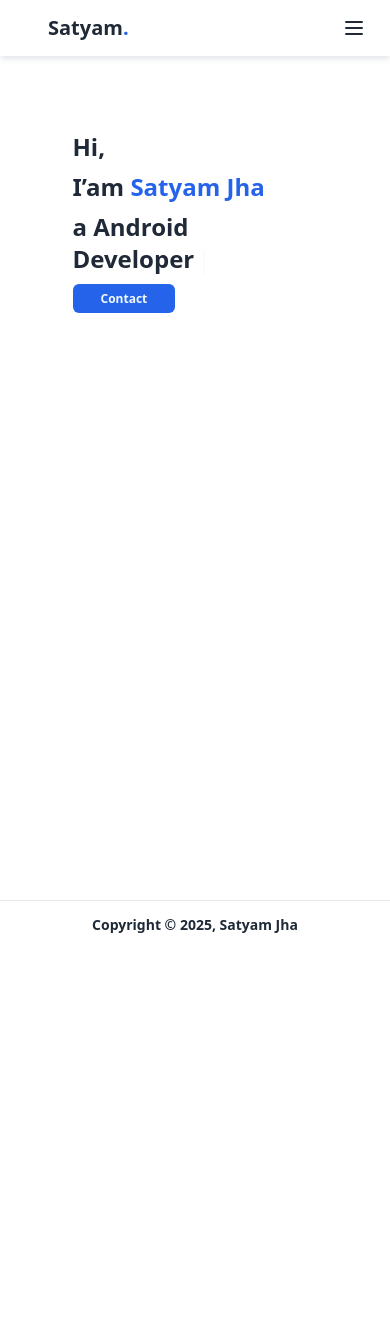
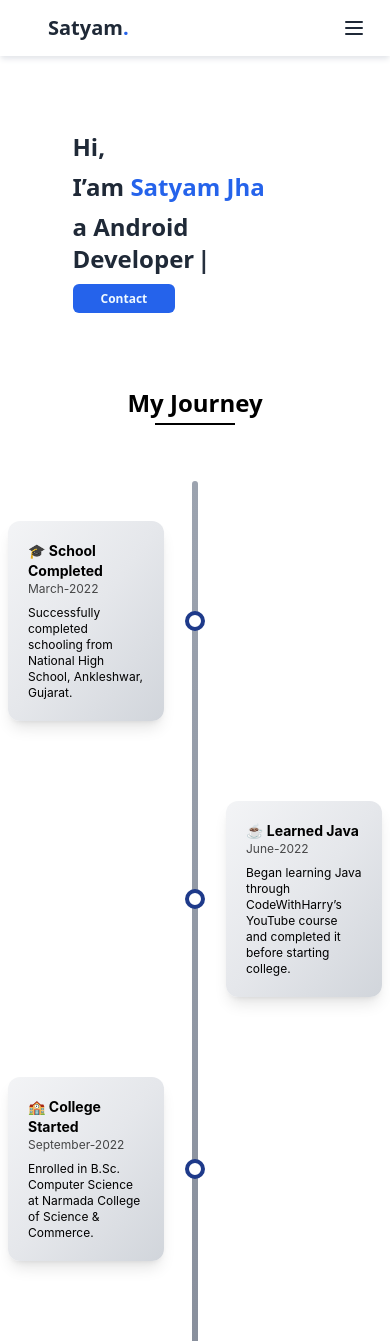
Before and after one commit to Satyamjha76/my-portfolio, a React (Create React App) app: page / in a window 390 px wide. Shown: the top 1341 px of the page. Before the commit the page ends 949 px from the top, so only its background shows below. Built offline with nearby package versions, Linux system fonts and the light colour scheme.

Commit message:
Home MyJourney Section
Completed Home with My Journey Section, also added a config MyJourney js File

```diff
--- /dev/null
+++ b/src/config/myJourney.js
@@ -0,0 +1,95 @@
+const myJourney = [
+  {
+    index: "1",
+    Title: "🎓 School Completed",
+    Description: "Successfully completed schooling from National High School, Ankleshwar, Gujarat.",
+    Date: "March-2022",
+  },
+  {
+    index: "2",
+    Title: "☕ Learned Java",
+    Description: "Began learning Java through CodeWithHarry’s YouTube course and completed it before starting college.",
+    Date: "June-2022",
+  },
+  {
+    index: "3",
+    Title: "🏫 College Started",
+    Description: "Enrolled in B.Sc. Computer Science at Narmada College of Science & Commerce.",
+    Date: "September-2022",
+  },
+  {
+    index: "4",
+    Title: "⚛️ Started Learning React.js",
+    Description: "Started learning React.js alongside the college curriculum. Although the course was nearly completed, limited practice was possible due to academic workload.",
+    Date: "March-2023",
+  },
+  {
+    index: "5",
+    Title: "🏆 Secured 1st Position",
+    Description: "Achieved 1st position in the department with 8.5 SGPA during the 4th semester.",
+    Date: "April-2024",
+  },
+  {
+    index: "6",
+    Title: "🚀 Started SalesSahayak Project",
+    Description: "Initiated a minor project named SalesSahayak using ASP.NET during the 5th semester.",
+    Date: "June-2024",
+  },
+  {
+    index: "7",
+    Title: "✅ Completed SalesSahayak Project",
+    Description: "Successfully completed the SalesSahayak project and received the highest project marks in the department.",
+    Date: "October-2024",
+  },
+  {
+    index: "8",
+    Title: "🎮 Started GameVerse Project",
+    Description: "Commenced work on GameVerse, a major project built using Pygame and Tkinter in the 6th semester.",
+    Date: "December-2024",
+  },
+   {
+    index: "9",
+    Title: "🥈 Secured Silver Medals in 1st & 2nd Year",
+    Description: "Awarded silver medals for securing 2nd rank in the department for both the first and second year of college.",
+    Date: "January-2025",
+  },
+  {
+    index: "10",
+    Title: "📦 Completed GameVerse Project",
+    Description: "Completed the GameVerse project as part of the final semester major project.",
+    Date: "March-2025",
+  },
+
+  {
+    index: "11",
+    Title: "🎓 College Graduation",
+    Description: "Graduated with a B.Sc. in Computer Science from Narmada College of Science & Commerce, with a CGPA of 7.80.",
+    Date: "April-2025",
+  },
+  {
+    index: "12",
+    Title: "🌐 Portfolio Website Hosted",
+    Description: "Designed and deployed my personal portfolio website at [satyamjha.live](https://satyamjha.live) using React.js.",
+    Date: "April-2025",
+  },
+  {
+    index: "13",
+    Title: "📱 Started JointerX Project",
+    Description: "Began development of JointerX, a full-fledged personal Android app project.",
+    Date: "April-2025",
+  },
+  {
+    index: "14",
+    Title: "📖 Kindle Book Published",
+    Description: "Wrote a fictional short story in May 2025 and published it on Amazon Kindle in June.",
+    Date: "June-2025",
+  },
+  {
+    index: "15",
+    Title: "🚀 JointerX Launched on Play Store",
+    Description: "Successfully completed and published the JointerX app on the Google Play Store.",
+    Date: "July-2025",
+  },
+];
+
+export default myJourney;
--- a/src/pages/Home.jsx
+++ b/src/pages/Home.jsx
@@ -1,48 +1,50 @@
-import React from 'react'
-import { Link } from 'react-router-dom';
-import { Typewriter } from 'react-simple-typewriter';
-import ProfileImage from '../assets/ProfileImage.png'
-import { motion } from 'framer-motion';
+import React from "react";
+import { Link } from "react-router-dom";
+import { Typewriter } from "react-simple-typewriter";
+import ProfileImage from "../assets/ProfileImage.png";
+import { motion } from "framer-motion";
+import myJourney from "../config/myJourney";
 
 function Home() {
   return (
-
-    <div className="flex min-h-screen px-2 bg-gradient-to-br dark:from-gray-800 dark:to-gray-900">
+    <div className="bg-gradient-to-br dark:from-gray-800 dark:to-gray-900 pb-20">
+      <div className="flex h-auto lg:min-h-screen xl:min-h-screen sm:h-auto md:h-auto px-2 ">
         <div className="flex flex-col items-center basis-full  lg:basis-2/3 xl:basis-2/3  ">
           <motion.div
-        initial={{opacity:0,y:0}}
-        animate={{opacity:1,y:0}}
-        transition={{duration:1}}
-          className=" text-gray-800  dark:text-white text-2xl sm:text-3xl md:text-4xl lg:text-5xl  font-sans font-bold ">
+            initial={{ opacity: 0, y: 0 }}
+            animate={{ opacity: 1, y: 0 }}
+            transition={{ duration: 1 }}
+            className=" text-gray-800  dark:text-white text-2xl sm:text-3xl md:text-4xl lg:text-5xl xl:text-5xl font-sans font-bold "
+          >
             <p className="mt-[4.7rem] lg:mt-20 xl:mt-20">Hi,</p>
             <div className="flex mt-2 lg:mt-6 xl:mt-6 md:mt-4">
-                <p className="">I’am&nbsp;
+              <p className="">
+                I’am&nbsp;
                 <span className="text-blue-600 ml">Satyam Jha</span>
               </p>
             </div>
             <div className=" mt-2 lg:mt-6 xl:mt-6 md:mt-4 min-h-[3rem]">
-
-                    <span className='block lg:w-[520px] xl:w-[520px] md:w-[370px] sm:w-[310px] w-[245px]'>
+              <span className="block lg:w-[520px] xl:w-[520px] md:w-[370px] sm:w-[310px] w-[245px]">
                 <Typewriter
-            words={['a Web Developer', 'a Android Developer','a Author']}
+                  words={["a Web Developer", "a Android Developer", "a Author"]}
                   loop={0} // 0 = infinite
                   cursor
                   cursorStyle="|"
                   typeSpeed={90}
-            dele teSpeed={65}
+                  deleteSpeed={65}
                   delaySpeed={1500}
                 />
               </span>
-
             </div>
             <div className="lg:text-lg xl:text-lg md:text-sm mt-4 lg:mt-9 xl:mt-9 md:mt-6 text-xs ">
-
-<Link to="/Contact" className="rounded-md  font-sans bg-blue-600  px-7 py-1.5 text-sky-50 font-bold hover:bg-blue-900">Contact</Link>
+              <Link
+                to="/Contact"
+                className="rounded-md  font-sans bg-blue-600  px-7 py-1.5 text-sky-50 font-bold hover:bg-blue-900"
+              >
+                Contact
+              </Link>
             </div>
           </motion.div>
-
-
-
         </div>
         {/* Blob Shape */}
 
@@ -50,7 +52,8 @@ function Home() {
           initial={{ opacity: 0, y: 30 }}
           animate={{ opacity: 1, y: 0 }}
           transition={{ duration: 0.9 }}
-        className="basis-2/4  justify-center hidden mx-auto items-center md:hidden lg:flex sm:hidden xl:flex">
+          className="basis-2/4  justify-center hidden mx-auto items-center md:hidden lg:flex sm:hidden xl:flex"
+        >
           {/* Blob SVG */}
           <svg
             viewBox="0 0 170 200"
@@ -64,20 +67,77 @@ function Home() {
           </svg>
 
           {/* Image Positioned on Top of Blob */}
-  { /*eslint-disable-next-line */}
+          {/*eslint-disable-next-line */}
           <img
             src={ProfileImage}
-    loading='lazy'
+            loading="lazy"
             alt="Your photo"
             className="absolute w-[371px] ml-7  mt-[4.7rem] rounded-[15rem]  "
           />
+        </motion.div>
+      </div>
+      {/* MyJourneySection */}
+      <motion.div
+        initial={{ opacity: 0, y: 50 }}
+        whileInView={{ opacity: 1, y: 0 }}
+        transition={{ duration: 1, ease: "easeOut" }}
+        viewport={{ once: true, amount: 0.2 }}
+        className="myJourneyHeading flex flex-col items-center mt-20"
+      >
+        <h1 className="text-2xl sm:text-3xl md:text-4xl lg:text-5xl xl:text-5xl font-sans font-bold dark:text-white">
+          My Journey
+        </h1>
+        <hr className="w-20 h-[.1rem] mt-1 flex justify-center bg-black border-0 dark:bg-white " />
+      </motion.div>
+      <motion.div
+        initial={{ opacity: 0, y: 50 }}
+        animate={{ opacity: 1, y: 0 }}
+        transition={{ duration: 1, ease: "easeOut" }}
+        className="relative w-full min-h-screen mt-14"
+      >
+        <div
+          className="absolute left-1/2 transform -translate-x-1/2 w-1.5 rounded-full bg-gradient-to-b from-gray-400 via-gray-500 to-gray-600 dark:bg-gradient-to-b dark:from-blue-700 dark:via-purple-800 dark:to-indigo-900
+ h-full"
+        ></div>
+        {myJourney.map((item, index) => {
+          const isLeft = index % 2 === 0;
+          return (
+            <motion.div
+              initial={{ opacity: 0, y: 50 }}
+              whileInView={{ opacity: 1, y: 0 }}
+              viewport={{ once: true, amount: 0.1 }}
+              transition={{ duration: 1, ease: "easeOut" }}
+              key={index}
+              className="relative w-full py-10 flex justify-center items-center"
+            >
+              {/* Dot in center */}
+              <div className="absolute left-1/2 transform -translate-x-1/2 h-5 w-5 dark:bg-blue-900 bg-white border-4 border-blue-900 dark:border-white rounded-full z-10"></div>
 
-
+              {/* Content Box */}
+              <div
+                className={`w-[40%] sm:w-[40%] md:w-[40%] lg:w-[45%] p-5 rounded-xl shadow-lg bg-gradient-to-br from-gray-100 via-gray-200 to-gray-300 dark:bg-gradient-to-br dark:from-indigo-600 dark:to-indigo-900 text-black dark:text-white z-10 ${
+                  isLeft
+                    ? "mr-auto  ml-2 sm:ml-4 md:ml-6 lg:ml-8 xl:ml-10"
+                    : "ml-auto mr-2 sm:mr-4 md:mr-6 lg:mr-8 xl:mr-10"
+                }`}
+              >
+                <h2 className="text-sm sm:text-base md:text-lg lg:text-xl font-bold">
+                  {item.Title}
+                </h2>
+                <p className="text-xs sm:text-sm md:text-base opacity-70">
+                  {item.Date}
+                </p>
+                <p className="text-xs sm:text-sm md:text-base lg:text-lg mt-2">
+                  {item.Description}
+                </p>
+              </div>
             </motion.div>
-
-
+          );
+        })}
+      </motion.div>
+      {/* MyJourney SectionEnds Here */}
     </div>
-  )
+  );
 }
 
-export default Home
+export default Home;
```
Lines whose indentation alone changed are shown as unchanged.
